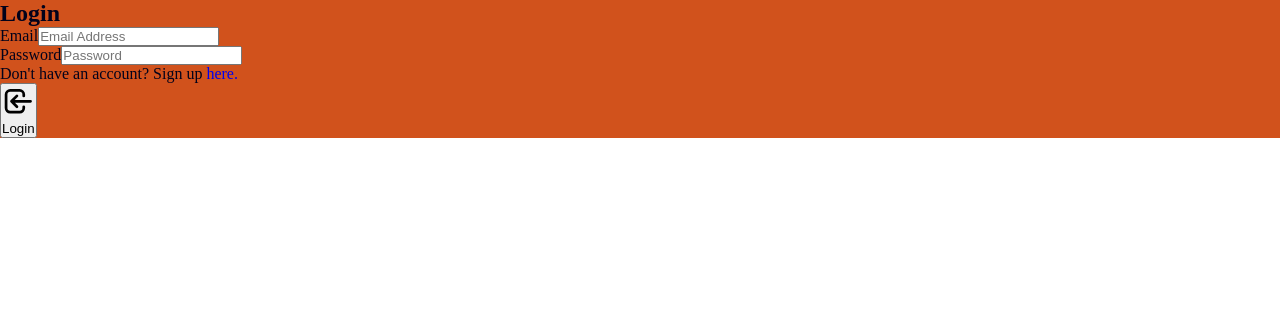
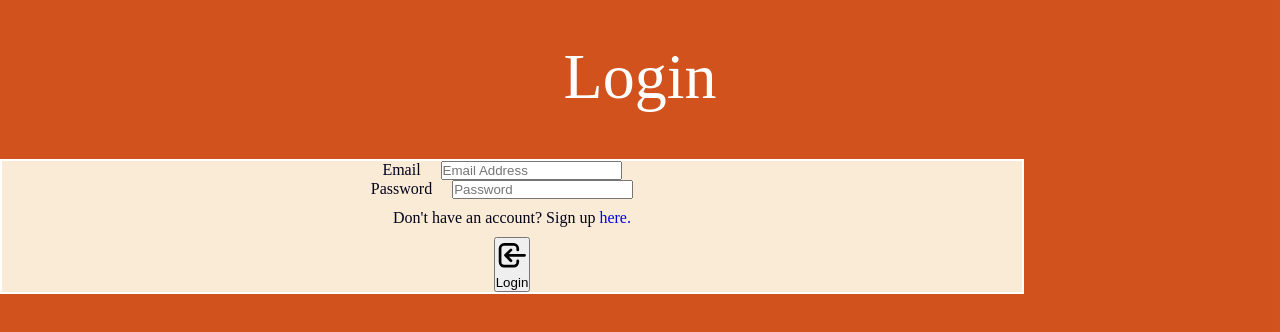
Before and after one commit to danielxgoldin/Hook-em-Up, a React (Create React App) app in the folder hook-em-up/: page /Login in a window 1280 px wide. Shown: the top 332 px of the page. Built offline with nearby package versions, Linux system fonts and the light colour scheme.

Commit message:
trying styles

```diff
--- a/hook-em-up/src/Assets/css/login.css
+++ b/hook-em-up/src/Assets/css/login.css
@@ -1,10 +1,53 @@
 .Container-group {
-    padding: 0;
-    margin: 0;
-    display: flex;
     background-color: rgba(205, 64, 4, 0.90);
+    width: 100;
 }
 
 .form-group {
+    box-sizing: border-box;
+    text-align: center;
+    height: 800px;
+}
 
+.title {
+    justify-content: center;
+    padding-top: 40px;
+    padding-bottom: 45px;
+    color: white;
+    font-size: 4rem;
+    font-weight: 100;
+    font-family: 'Times New Roman', Times, serif;
 }
+
+.login-form {
+    flex-direction: column;
+    font-size: 1rem;
+    border: 2px solid white;
+    background-color: antiquewhite;
+    width: 80%;
+}
+
+.input-form {
+    margin: auto;
+}
+
+.input {
+    padding: 0;
+}
+
+.in-put {
+    margin-left: 20px;
+    margin-right: 20px;
+}
+
+.link {
+    margin: 10px;
+}
+
+.link-div {
+    margin: 10px;
+}
+
+.button {
+    color: black;
+}
```
Also changed, not shown: hook-em-up/src/Pages/Auth/Login/index.js (line endings or trailing spaces).
